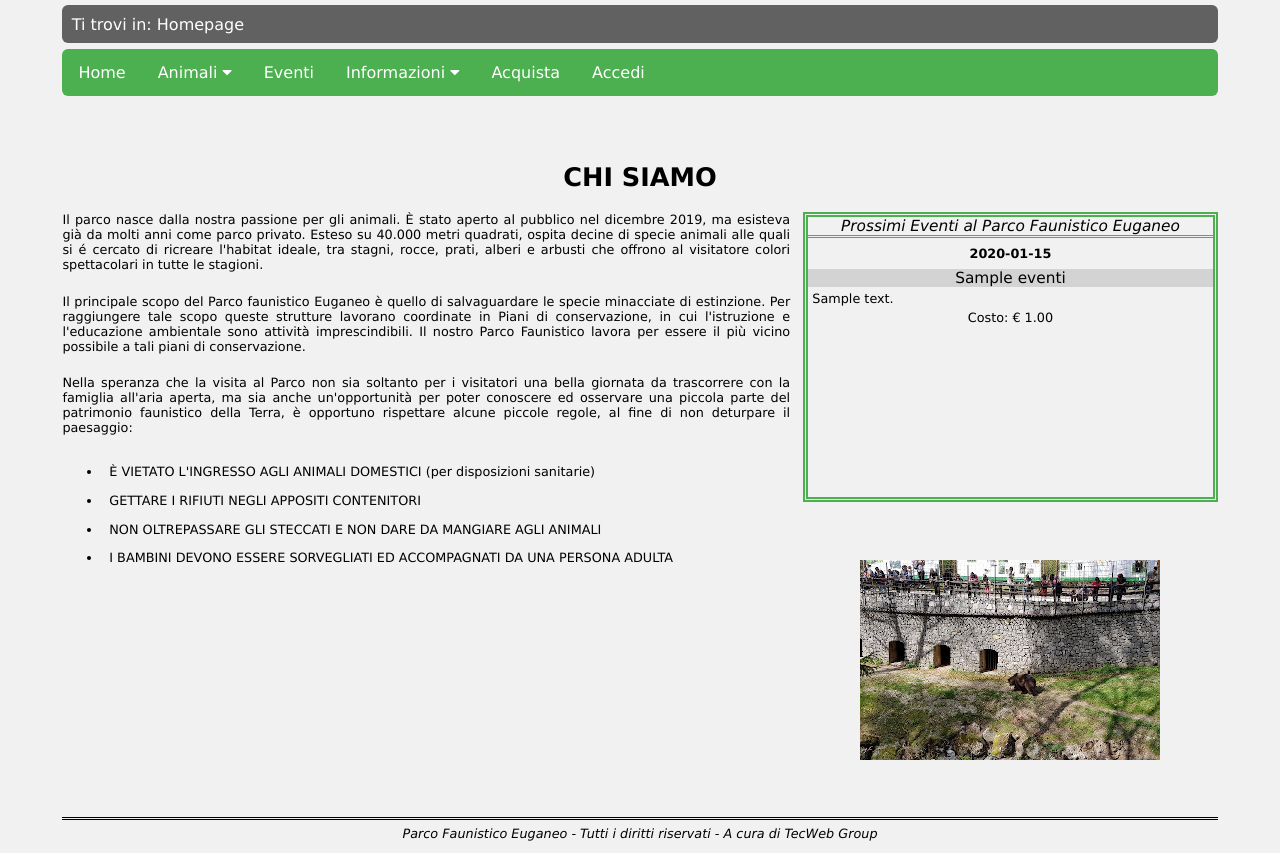
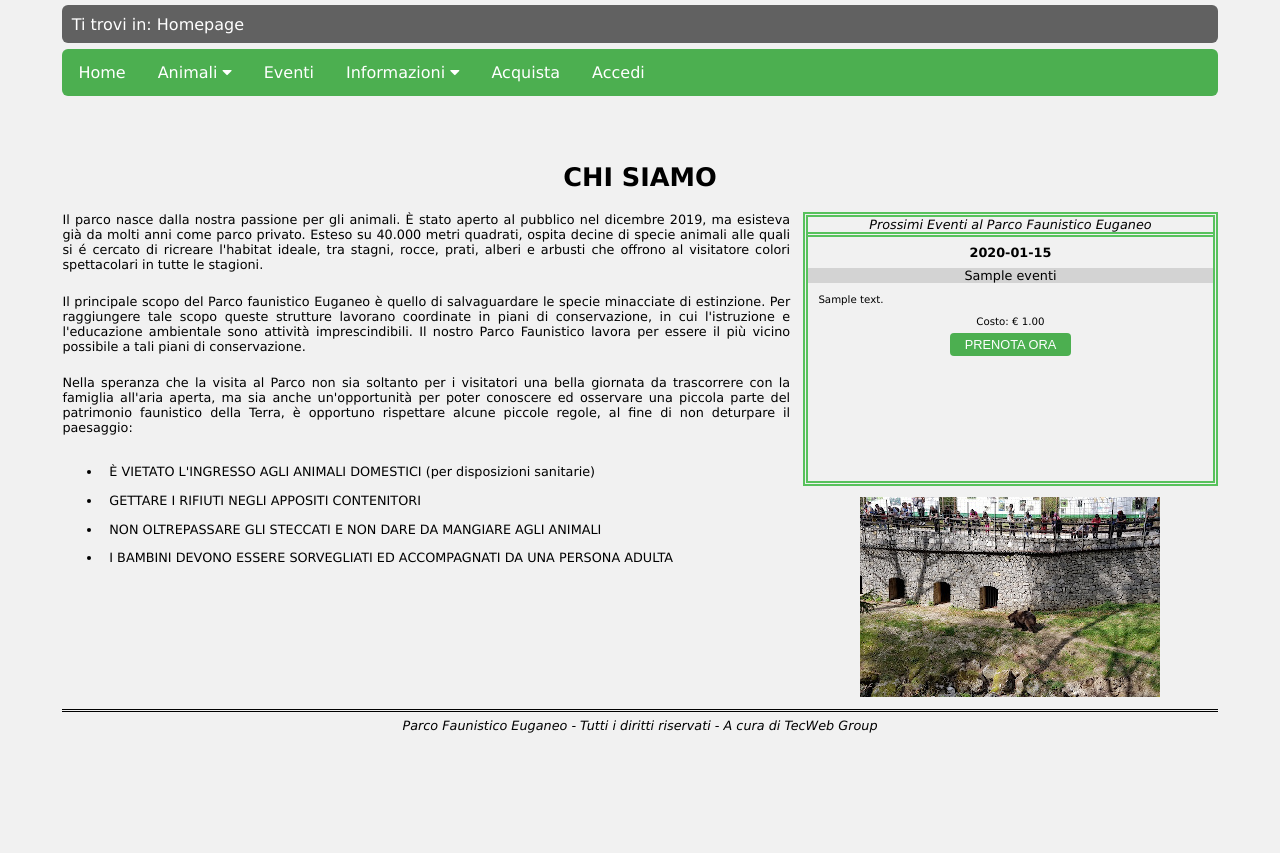
Before and after one commit to Fgiulia/progettoTecnologieWeb2019-2020, a PHP site: page /progettoTecnologieWeb2019-2020/PAGES/home.php in a window 1280 px wide. Shown: the part 151-1004 px from the top of the page. After the commit the page ends 884 px from the top, so only its background shows below. Run offline with PHP 8.4, Linux system fonts and the light colour scheme; tables that the repository leaves empty hold one stand-in row (values such as "Sample post").

Commit message:
fix refusi vari

```diff
--- a/CSS/cssGenerale.css
+++ b/CSS/cssGenerale.css
@@ -183,16 +183,16 @@ a:hover {
 
 .boxProssimiEventi{
     width: 35%;
-    height: 35%;
+    height: 33%;
     float: right;
-    border: 5px double #4CAF50;
+    border: 5px double #58C25D;
     text-align: center;
 }
 
 .boxProssimiEventi .titoloBoxEventi{
-    font-size: 1.2vw;
+    font-size: 1vw;
     font-style: italic;
-    border-bottom: 3px double #4CAF50;
+    border-bottom: 5px double #58C25D;
 }
 
 .prossimiEventi .dataOdierna{
@@ -201,26 +201,51 @@ a:hover {
 }
 
 .prossimiEventi .eventName{
-    font-size: 1.2vw;
+    font-size: 1vw;
     font-style: inherit;
     background-color: lightgray;
 }
 
 .prossimiEventi .eventDesc{
     text-align: justify;
-    font-size: 1vw;
-    margin: 1%;
+    font-size: 0.8vw;
+    margin: 2.5%;
 }
 
 .prossimiEventi .eventPrice{
+    margin: 0.5%;
+    font-size: 0.8vw;
+}
+
+.prossimiEventi #buttonHome {
+    padding: 1%;
+    font-size: 1vw;
+    background-color: #4CAF50;
+    width: 30%;
     margin: 1%;
+    border: none;
+    border-radius: 4px;
+    cursor: pointer;
+}
+
+.prossimiEventi #buttonHome:hover{
+    background-color: #58C25D;
+}
+
+.prossimiEventi #buttonHome a{
+    text-decoration: none;
+    color: #FFFFFF;
+}
+
+.prossimiEventi #buttonHome a:hover{
+    text-decoration: none;
 }
 
 .immaginiHome img{
     width: auto;
     height: auto;
     float: right;
-    margin: 5%;
+    margin: 1% 5%;
 }
 
 /* STILE DEI PULSANTI SUBMIT */
--- a/HTML/animali.html
+++ b/HTML/animali.html
@@ -7,7 +7,7 @@
 		<meta name="description" content="pagina riguardante tutti gli animali del sito del Parco Faunistico Euganeo" />
 		<meta name="keywords" content="parco faunistico, zoo, animali, Padova, ricerca, mammiferi, rettili, uccelli" />
 		<meta name="language" content="italian it" />
-		<meta name="author" content="TecWeb Group" />
+		<meta name="author" content="Giulia Fiorese" />
 
 		<link rel="stylesheet" href="https://cdnjs.cloudflare.com/ajax/libs/font-awesome/4.7.0/css/font-awesome.min.css">
 
--- a/HTML/cuccioli.html
+++ b/HTML/cuccioli.html
@@ -7,7 +7,7 @@
 		<meta name="description" content="pagina riguardante i cuccioli del sito del Parco Faunistico Euganeo" />
 		<meta name="keywords" content="parco faunistico, zoo, animali, Padova, cuccioli" />
 		<meta name="language" content="italian it" />
-		<meta name="author" content="TecWeb Group" />
+		<meta name="author" content="Giulia Fiorese" />
 
 		<link rel="stylesheet" href="https://cdnjs.cloudflare.com/ajax/libs/font-awesome/4.7.0/css/font-awesome.min.css">
 
--- a/HTML/home.html
+++ b/HTML/home.html
@@ -7,7 +7,7 @@
 		<meta name="description" content="homepage del sito del Parco Faunistico Euganeo" />
 		<meta name="keywords" content="parco faunistico, zoo, animali, Padova" />
 		<meta name="language" content="italian it" />
-		<meta name="author" content="TecWeb Group" />
+		<meta name="author" content="Giulia Fiorese" />
 
 		<link rel="stylesheet" href="https://cdnjs.cloudflare.com/ajax/libs/font-awesome/4.7.0/css/font-awesome.min.css">
 
@@ -30,7 +30,7 @@
 			<p class="titolo">CHI SIAMO</p>
 			<div class="infoHome">
 				<p>Il parco nasce dalla nostra passione per gli animali&period; &Egrave; stato aperto al pubblico nel dicembre 2019&comma; ma esisteva gi&agrave; da molti anni come parco privato&period; Esteso su 40.000 metri quadrati&comma; ospita decine di specie animali alle quali si &eacute; cercato di ricreare l'habitat ideale&comma; tra stagni&comma; rocce&comma; prati&comma; alberi e arbusti che offrono al visitatore colori spettacolari in tutte le stagioni&period;</p>
-				<p>Il principale scopo del Parco faunistico Euganeo &egrave; quello di salvaguardare le specie minacciate di estinzione&period; Per raggiungere tale scopo queste strutture lavorano coordinate in Piani di conservazione&comma; in cui l&apos;istruzione e l&apos;educazione ambientale sono attivit&agrave; imprescindibili&period; Il nostro Parco Faunistico lavora per essere il pi&ugrave; vicino possibile a tali piani di conservazione&period;</p>
+				<p>Il principale scopo del Parco faunistico Euganeo &egrave; quello di salvaguardare le specie minacciate di estinzione&period; Per raggiungere tale scopo queste strutture lavorano coordinate in piani di conservazione&comma; in cui l&apos;istruzione e l&apos;educazione ambientale sono attivit&agrave; imprescindibili&period; Il nostro Parco Faunistico lavora per essere il pi&ugrave; vicino possibile a tali piani di conservazione&period;</p>
 				<p>Nella speranza che la visita al Parco non sia soltanto per i visitatori una bella giornata da trascorrere con la famiglia all&apos;aria aperta&comma; ma sia anche un&apos;opportunit&agrave; per poter conoscere ed osservare una piccola parte del patrimonio faunistico della Terra&comma; &egrave; opportuno rispettare alcune piccole regole&comma; al fine di non deturpare il paesaggio&colon;
 					<ul>
 						<li>&Egrave; VIETATO L&apos;INGRESSO AGLI ANIMALI DOMESTICI &lpar;per disposizioni sanitarie&rpar;</li>
--- a/PAGES/home.php
+++ b/PAGES/home.php
@@ -21,6 +21,7 @@
                                 <div class=\"eventName\">".$event['Nome']."</div>
                                 <div class=\"eventDesc\">".$event['Descrizione']."</div>
                                 <div class=\"eventPrice\"> Costo&colon; &euro; ".$event['Prezzo']."</div>
+                                <button id=\"buttonHome\" name=\"buttonHome\"><a href=\"acquista.php\">PRENOTA ORA</a></button>
                                 </div>";
         }
     }
--- a/database/popolamento_db.SQL
+++ b/database/popolamento_db.SQL
@@ -2,14 +2,14 @@
 
 INSERT INTO Animali() VALUES
 ('Allocco degli Urali','NULL','Strix Uralensis','Uccelli','Europa','&Egrave; un rapace notturno di medie dimensioni&comma; con un&apos;apertura alare di 110-130 cm&period; Ha il piumaggio di colore grigio-bruno con varie striature marrone scuro sul dorso&period; Ha una lunga coda di forma cuneiforme&period; Le ali sono arrotondate&period; Vive nei boschi umidi dell&apos;Europa e dell&apos;Asia&period; La sua alimentazione &egrave; basata su piccoli e medi mammiferi ed uccelli&period; Depone dalle due alle quattro uova in cavit&agrave; di tronchi ed edifici&comma; che cova per 27-34 giorni&period; Anche se l&apos;Allocco degli Urali divide il territorio con altri rapaci&comma; non entra in diretta competizione con loro per il cibo&period; &Egrave; un animale tranquillo e riservato&comma; ed &egrave; raro sentirlo chiamare al di fuori della stagione riproduttiva&period;','NULL','NULL'),
-('Alpaca','NULL','Vicugna Pacos','Mammiferi','America','&Egrave; un mammifero, che appartiene alla famiglia dei camelidi&comma; come il lama ed il cammello&comma; con un&apos;altezza al garrese di 130 cm&comma; una lunghezza corporea di quasi 2 m&comma; una coda lunga 20 cm ed un peso di circa 60 kg&period; Vive nelle montagne&comma; nelle savane e nelle praterie dell&apos;America meridionale&comma; soprattutto in Cile&comma; Per&ugrave;&comma; Bolivia ed Argentina. Si nutre di erba&comma; foglie e fieno&period; Solitamente mangia circa 1 kg di vegetali al giorno&comma; beve poca acqua e possiede tre stomaci per la digestione delle fibre&period; Dopo un periodo di gestazione di circa 11 mesi&comma; nasce annualmente un solo cucciolo&comma; chiamato &quot;cria&quot;&period; L&apos; alpaca &egrave; addomesticato e allevato soprattutto per fini commerciali&colon; la lana&comma; tosata una volta all&apos;anno&comma; precisamente in primavera&comma; &egrave; una delle pi&ugrave; pregiate&comma; in quanto non produce allergie ed &egrave; brillante e leggera&period; Un&apost;alpaca femmina produce circa 2&comma;5 kg di lana&comma; mentre un alpaca maschio pu&ograve; arrivare a produrne anche 4 kg all&apos;anno&period; Come il lama&comma; l&apos;alpaca ha l&apos;abitudine di sputare in caso di pericolo&period;','NULL','NULL'),
+('Alpaca','NULL','Vicugna Pacos','Mammiferi','America','&Egrave; un mammifero, che appartiene alla famiglia dei camelidi&comma; come il lama ed il cammello&comma; con un&apos;altezza al garrese di 130 cm&comma; una lunghezza corporea di quasi 2 m&comma; una coda lunga 20 cm ed un peso di circa 60 kg&period; Vive nelle montagne&comma; nelle savane e nelle praterie dell&apos;America meridionale&comma; soprattutto in Cile&comma; Per&ugrave;&comma; Bolivia ed Argentina. Si nutre di erba&comma; foglie e fieno&period; Solitamente mangia circa 1 kg di vegetali al giorno&comma; beve poca acqua e possiede tre stomaci per la digestione delle fibre&period; Dopo un periodo di gestazione di circa 11 mesi&comma; nasce annualmente un solo cucciolo&comma; chiamato &quot;cria&quot;&period; L&apos;alpaca &egrave; addomesticato e allevato soprattutto per fini commerciali&colon; la lana&comma; tosata una volta all&apos;anno&comma; precisamente in primavera&comma; &egrave; una delle pi&ugrave; pregiate&comma; in quanto non produce allergie ed &egrave; brillante e leggera&period; Un&apost;alpaca femmina produce circa 2&comma;5 kg di lana&comma; mentre un alpaca maschio pu&ograve; arrivare a produrne anche 4 kg all&apos;anno&period; Come il lama&comma; l&apos;alpaca ha l&apos;abitudine di sputare in caso di pericolo&period;','NULL','NULL'),
 ('Anaconda Gialla','NULL','Eunectes Notaeus','Rettili','America','&Egrave; un rettile con un corpo lungo 3-4 m ed un peso di circa 20 kgperiod; Vive nelle foreste pluviali vicino ai corsi d&apos;acqua dell&apos;America Latina&period; Si nutre di pesci&comma; mammiferi&comma; uccelli e rettili&period; &Egrave; una specie ovovivipara e l&apos;incubazione dura circa 6 mesi&period; L&apos;anaconda gialla non &egrave; un serpente velenoso&comma; ma uccide le sue prede per costrizione&comma; ovvero le avvolge nelle spire e le soffoca&period;','NULL','NULL'),
-('Caimano dagli Occhiali','NULL','Caiman Crocodilus','Rettili','America','Presenta un rilievo osseo posto tra le orbite&comma; la cui forma ricorda la montatura di un paio di occhiali&period; La coda &egrave; compressa lateralmente&comma; molto adatta al nuoto&period; Le dita delle mani e dei piedi sono collegate da ampie membrane e hanno unghie acuminate&period; Le zampe sono corte&comma; robuste e palmate&period; &Egrave; lungo tra i 100 cm e i 160 cm&period; Vive vicino ai corsi d&apos;acqua e nelle paludi dell&apos;America centrale e meridionale&comma; dal Messico sino all&apos;Uruguay&period; Si nutre di pesci&comma; anfibi&comma; rettili&comma; uccelli e piccoli mammiferi&period; Le femmine depongono dalle 14 alle 40 uova che si schiudono dopo 73-75 giorni&period; Il Caimano dagli Occhiali &egrave; temuto e ingiustamente perseguitato dall&apos;uomo&period; In realt&agrave; i casi documentati di aggressione allapos;uomo da parte di questo rettile sono estremamente rari e di solito la specie fugge rapidamente alla vista di una qualsiasi persona&period; Di giorno rimane nascosto tra la densa vegetazione&comma; si muove al crepuscolo e di notte in cerca di cibo&period;','NULL','NULL'),
+('Caimano dagli Occhiali','NULL','Caiman Crocodilus','Rettili','America','Presenta un rilievo osseo posto tra le orbite&comma; la cui forma ricorda la montatura di un paio di occhiali&period; La coda &egrave; compressa lateralmente&comma; molto adatta al nuoto&period; Le dita delle mani e dei piedi sono collegate da ampie membrane e hanno unghie acuminate&period; Le zampe sono corte&comma; robuste e palmate&period; &Egrave; lungo tra i 100 cm e i 160 cm&period; Vive vicino ai corsi d&apos;acqua e nelle paludi dell&apos;America centrale e meridionale&comma; dal Messico sino all&apos;Uruguay&period; Si nutre di pesci&comma; anfibi&comma; rettili&comma; uccelli e piccoli mammiferi&period; Le femmine depongono dalle 14 alle 40 uova che si schiudono dopo 73-75 giorni&period; Il Caimano dagli Occhiali &egrave; temuto e ingiustamente perseguitato dall&apos;uomo&period; In realt&agrave; i casi documentati di aggressione all&apos;uomo da parte di questo rettile sono estremamente rari e di solito la specie fugge rapidamente alla vista di una qualsiasi persona&period; Di giorno rimane nascosto tra la densa vegetazione&comma; si muove al crepuscolo e di notte in cerca di cibo&period;','NULL','NULL'),
 ('Civetta delle Nevi','NULL','Bubo Scandiacus','Uccelli','Europa','&Egrave; un uccello con un&apos;apertura alare di 1&comma;70 m&comma; un altezza di 65 cm con un peso di 2 kg per le femmine e 60 cm di altezza per 1&comma;70 kg di peso per i maschi&period; La femmina &egrave; generalmente pi&ugrave; grande del maschio&period; Vive nella tundra e nelle zone dei ghiacci polari dell&apos;Alaska&comma; Canada&comma; Groenlandia&comma; ma anche nel nord della Scandinavia&comma; Russia e Siberia&period; Si nutre prevalentemente di lemming&comma; un roditore dell&apos;Artico&comma; e di topi&period; Depone un uovo ogni tre giorni&comma; proporzionalmente alla quantit&agrave; di cibo&comma; per un totale di circa 10 uova a stagione&period; L&apos;incubazione dura circa 32 giorni&period; Viene chiamata &quot;Civetta delle Nevi&quot; per il fatto che vive prevalentemente nelle zone dei ghiacci polari e della tundra&period; Durante l&apos;inverno si sposta pi&ugrave; a sud&comma; verso la Scandinavia meridionale e il Canada&period; Solitamente questo volatile &egrave; molto silenzioso&comma; ad eccezione dei forti suoni che emette in primavera per rivendicare il proprio territorio&period; Ha un udito incredibilmente sviluppato che permette di avvertire rumori anche ad 1 km di distanza ed &egrave; per questo motivo che questo uccello &egrave; difficilmente avvicinabile&period;','NULL','NULL'),
 ('Lemure Catta','NULL','Lemur Catta','Mammiferi','Africa','&Egrave; un mammifero con una lunghezza di 40 cm circa&comma; un peso di 2&comma;5 kg e la coda&comma; solitamente pi&ugrava; lunga del corpo&comma; pu&ograva; raggiungere i 56 cm&period; Vive nelle foreste&comma; nei boschi e nei deserti spinosi del Madagascar meridionale&period; Si nutre di frutta&comma; foglie e occasionalmente di qualche insetto&period; Dopo un periodo di gestazione di 135 giorni&comma; nascono da 1 a 2 cuccioli&period; Il Madagascar &egrave; noto per essere la madrepatria dei lemuri ed essendo un&apos;isola circoscritta la famiglia dei lemuridi &egrave; riuscita a differenziarsi in molte specie&period; Se ne contano pi&ugrave; di 30 e quella pi&ugrave; nota e pi&ugrave; diffusa nel sud del Madagascar &egrave; il Lemure dalla Coda ad Anelli&period; I Lemuri Catta sono abili saltatori e ottimi arrampicatori&period; Nelle prime ore del mattino amano scaldarsi al sole in una caratteristica posizione yoga&period;','NULL','NULL'),
 ('Lince del Deserto','NULL','Caracal Caracal','Mammiferi','Africa','&Egrave; un mammifero con una lunghezza corporea di circa 80 cm&comma; una coda lunga circa 25 cm e un peso di 12 kg&period; Vive in Africa e in Asia centro-meridionale in climi aridi&comma; secchi e semidesertici&period; Si nutre di piccoli mammiferi&comma; ma anche di uccelli e piccoli rettili&period; Dopo un periodo di gestazione di 75 giorni&comma; nascono da 2 a 6 cuccioli&period; La Lince del Deserto ha orecchie molto lunghe e appuntite che terminano con ciuffi di pelo nero lunghi fino a 8 cm&comma; il nome scientifico &quot;Caracal Caracal&quot; deriva dal turco e significa proprio &quot;orecchie nere&quot;&period; La funzione dei ciuffi &egrave; simile a quella di un&apos;antenna&colon; aiutano l&apos;animale a captare meglio i suoni&comma; aumentando l&apos;area dei padiglioni auricolari&period;','NULL','NULL'),
 ('Orso Bruno','NULL','Ursur Arctos','Mammiferi','Asia','Gli orsi hanno un corpo tozzo&comma; con testa massiccia&comma; orecchie arrotondate posizionate lateralmente e occhi piuttosto piccoli&period; Gli arti sono lunghi e forti&comma; e impronte hanno rispettivamente una lunghezza di circa 16 cm anteriormente e 26 cm posteriormente&comma; ognuno dotato di cinque robusti artigli non retrattili con una lunghezza di 8 cm circa&period; Gli artigli gli permettono di arrampicarsi sugli alberi e scavare per la ricerca cibo&period; In caso di necessit&agrave; e di fuga&comma; l&apos;Orso Bruno pu&ograve; correre fino a 50 Km&sol;h&period; Il mantello &egrave; generalmente marrone, ma pu&ograve; avere delle variabili cromatiche dal giallo al marrone fino al nero&period; Per ripararsi dai rigori invernali&comma; l&apos;orso si dota di un caldo pelo invernale fitto e ruvido&period; Per la riproduzione&comma; gli orsi bruni rimangono con lo stesso partner per un periodo che varia da pochi giorni fino ad un paio di settimane&period; Una cucciolata &egrave; composta da uno a quattro piccoli&comma; solitamente da due&comma; e non &egrave; insolito per le femmine adottare piccoli altrui&period; Le dimensioni di una cucciolata dipendono da un certo numero di fattori&comma; come l&apos; della femmina&comma; la distribuzione geografica e la disponibilit&agrave; di cibo&period;','NULL','NULL'),
-('Lemure Catta','Julien','Lemur Catta','Cuccioli','Africa','&Egrave; un mammifero con una lunghezza di 40 cm circa&comma; un peso di 2&comma;5 kg e la coda&comma; solitamente pi&ugrava; lunga del corpo&comma; pu&ograva; raggiungere i 56 cm&period; Vive nelle foreste&comma; nei boschi e nei deserti spinosi del Madagascar meridionale&period; Si nutre di frutta&comma; foglie e occasionalmente di qualche insetto&period; Dopo un periodo di gestazione di 135 giorni&comma; nascono da 1 a 2 cuccioli&period; Il Madagascar &egrave; noto per essere la madrepatria dei lemuri ed essendo un&apos;isola circoscritta la famiglia dei lemuridi &egrave; riuscita a differenziarsi in molte specie&period; Se ne contano pi&ugrave; di 30 e quella pi&ugrave; nota e pi&ugrave; diffusa nel sud del Madagascar &egrave; il Lemure dalla Coda ad Anelli&period; I Lemuri Catta sono abili saltatori e ottimi arrampicatori&period; Nelle prime ore del mattino amano scaldarsi al sole in una caratteristica posizione yoga&period;','NULL','NULL');
+('Lemure Catta','Julien','Lemur Catta','Cuccioli','Africa','&Egrave; un mammifero con una lunghezza di 40 cm circa&comma; un peso di 2&comma;5 kg e la coda&comma; solitamente pi&ugrave; lunga del corpo&comma; pu&ograve; raggiungere i 56 cm&period; Vive nelle foreste&comma; nei boschi e nei deserti spinosi del Madagascar meridionale&period; Si nutre di frutta&comma; foglie e occasionalmente di qualche insetto&period; Dopo un periodo di gestazione di 135 giorni&comma; nascono da 1 a 2 cuccioli&period; Il Madagascar &egrave; noto per essere la madrepatria dei lemuri ed essendo un&apos;isola circoscritta la famiglia dei lemuridi &egrave; riuscita a differenziarsi in molte specie&period; Se ne contano pi&ugrave; di 30 e quella pi&ugrave; nota e pi&ugrave; diffusa nel sud del Madagascar &egrave; il Lemure dalla Coda ad Anelli&period; I Lemuri Catta sono abili saltatori e ottimi arrampicatori&period; Nelle prime ore del mattino amano scaldarsi al sole in una caratteristica posizione yoga&period;','NULL','NULL');
 
 /* popolamento tabella Eventi */
 
```
Also changed, not shown: CSS/animali.css (+18 -5 lines).
